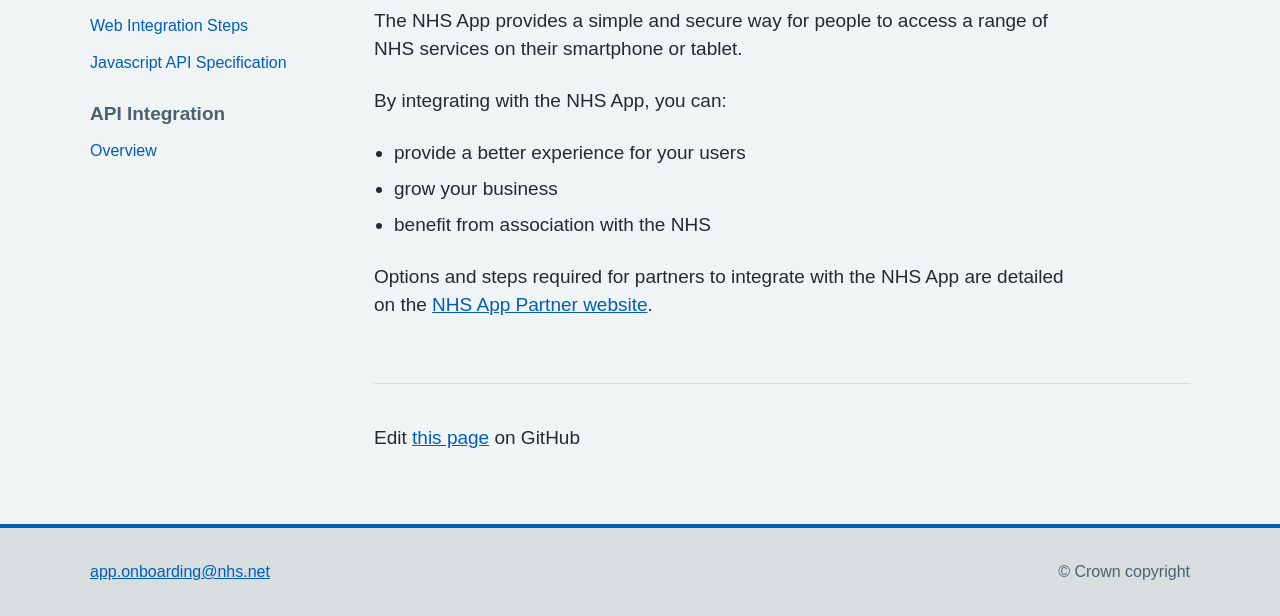
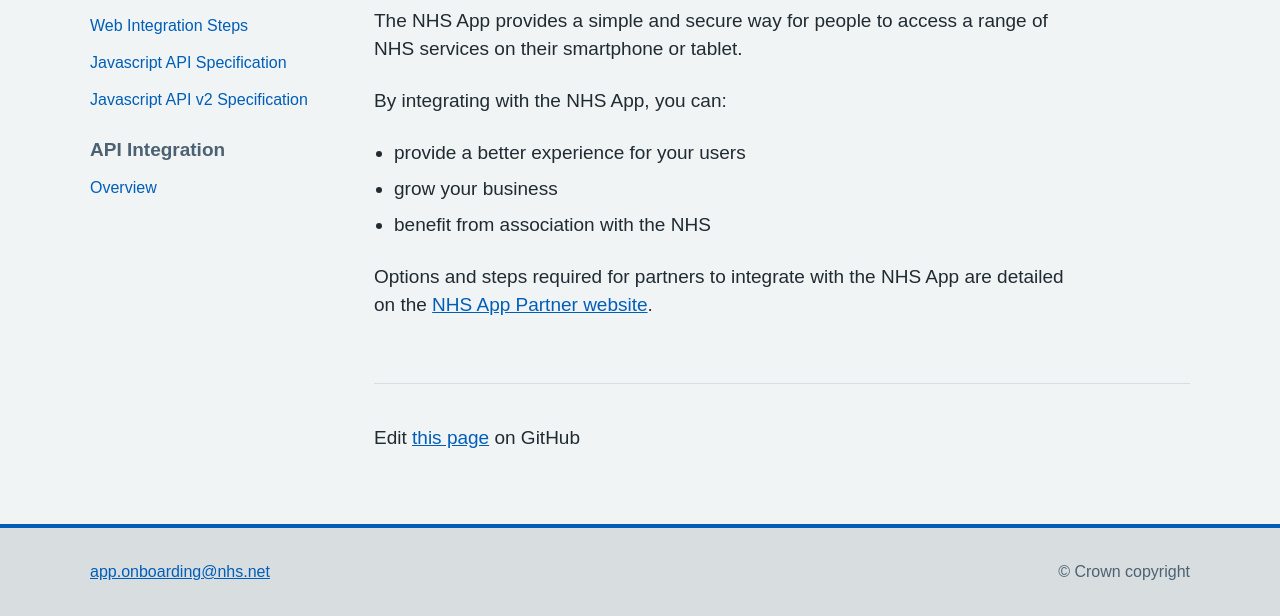
Before and after one commit to nhsconnect/nhsapp-developer-documentation, an Eleventy site: page src/index.md in a window 1280 px wide. Shown: the part 281-897 px from the top of the page. Built offline with nearby package versions, Linux system fonts and the light colour scheme; Eleventy itself is replaced by a stand-in of ours; files that its build step writes are made by us from their sources; a web font is replaced by a local one.

Commit message:
NHSO-54303: add missing sidebar link

```diff
--- a/src/_includes/sidebar.njk
+++ b/src/_includes/sidebar.njk
@@ -22,6 +22,9 @@
                   <li class="app-side-nav__item">
                     <a class="app-side-nav__link" href="/js-api-specification/">Javascript API Specification</a>
                   </li>
+                  <li class="app-side-nav__item">
+                    <a class="app-side-nav__link" href="/js-v2-api-specification/">Javascript API v2 Specification</a>
+                  </li>
                 </ul>
 
                 <h2 class="app-side-nav__heading">API Integration</h2>
```
